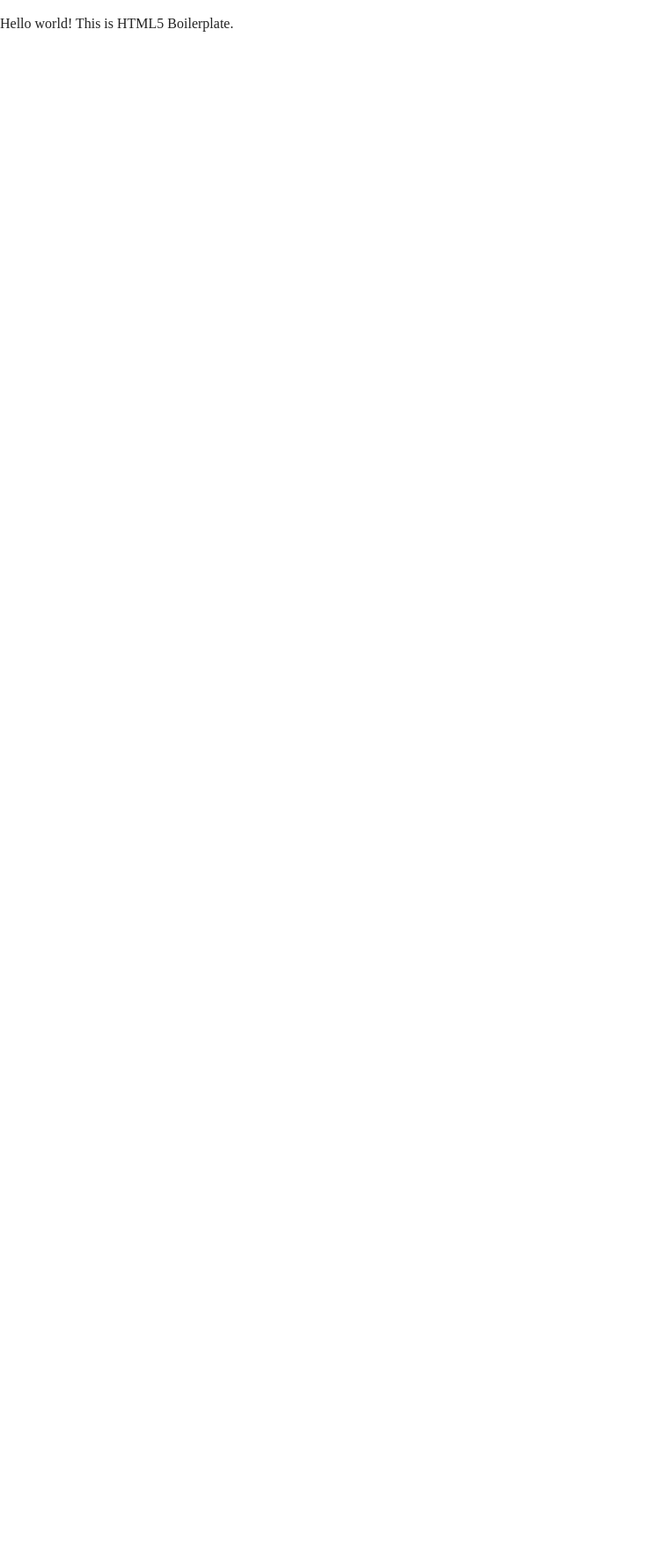
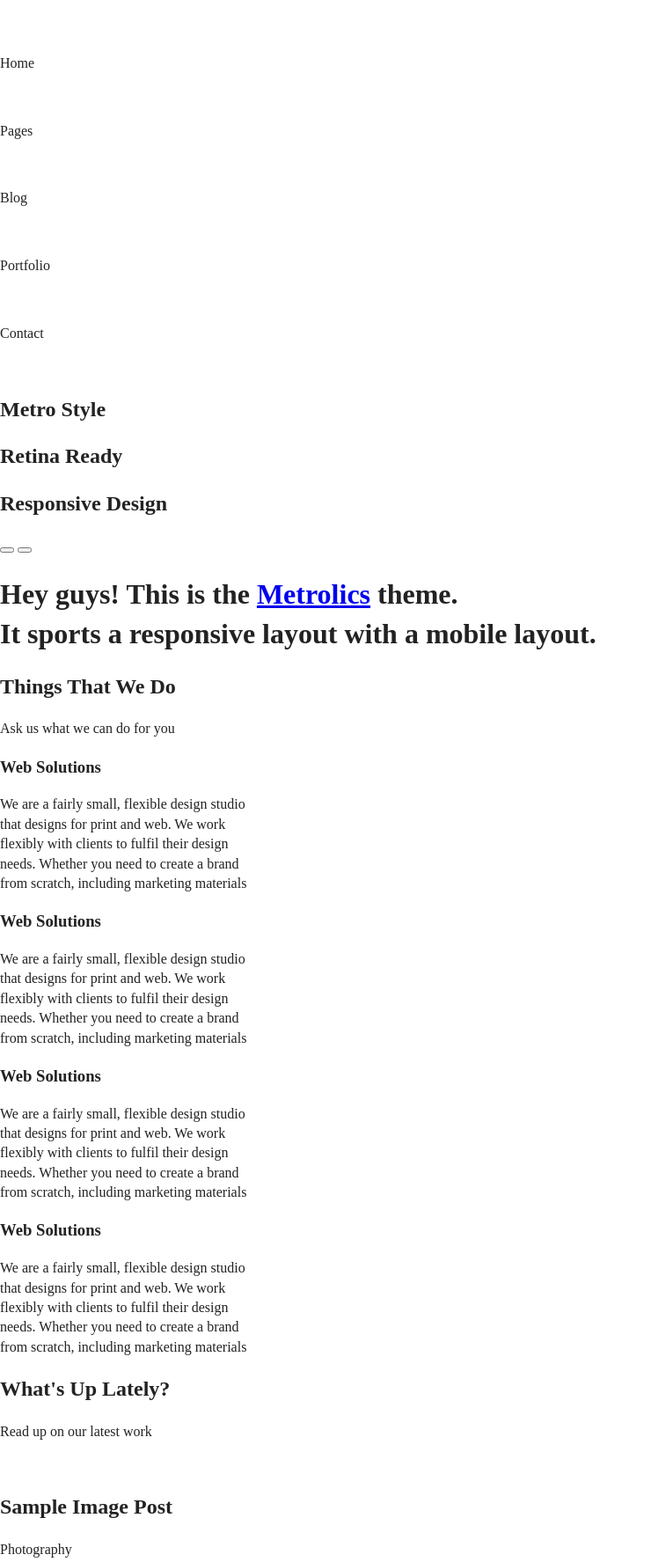
Before and after one commit to cozy6/Project-1-Lab3-ResponsiveLayouts, a plain HTML site: page index.html in a window 1280 px wide. Shown: the top 1775 px of the page at 88% size, without its empty margins (0-740 px from the left). Before the commit the page ends 800 px from the top, so only its background shows below. Drawn offline with Linux system fonts and the light colour scheme.

Commit message:
jimmy push
html semantics only push 1

```diff
--- a/index.html
+++ b/index.html
@@ -3,7 +3,7 @@
 
 <head>
   <meta charset="utf-8">
-  <title></title>
+  <title>Responsive Layouts</title>
   <meta name="description" content="">
   <meta name="viewport" content="width=device-width, initial-scale=1">
 
@@ -18,24 +18,117 @@
 
   <link rel="stylesheet" href="css/normalize.css">
   <link rel="stylesheet" href="css/main.css">
-
-  <meta name="theme-color" content="#fafafa">
 </head>
 
 <body>
 
-  <!-- Add your site or application content here -->
-  <p>Hello world! This is HTML5 Boilerplate.</p>
-  <script src="js/vendor/modernizr-3.11.2.min.js"></script>
-  <script src="js/plugins.js"></script>
-  <script src="js/main.js"></script>
+  <header class="page__header-top">
+    <img class="example.png" src="logo.png" alt="">
+    <nav class="page__header-top">
+      <section class="nav__button-home">
+        <img src="" alt="">
+        <p class="nav__button-p"><a href=""></a>Home</p>
+      </section>
+      <section class="nav__button-pages">
+        <img src="" alt="">
+        <p class="nav__button-p"><a href=""></a>Pages</p>
+      </section>
+      <section class="nav__button-blog">
+        <img src="" alt="">
+        <p class="nav__button-p"><a href=""></a>Blog</p>
+      </section>
+      <section class="nav__button-portfolio">
+        <img src="" alt="">
+        <p class="nav__button-p"><a href=""></a>Portfolio</p>
+      </section>
+      <section class="nav__button-contact">
+        <img src="" alt="">
+        <p class="nav__button-p"><a href=""></a>Contact</p>
+      </section>
+    </nav>
+  </header>
 
-  <!-- Google Analytics: change UA-XXXXX-Y to be your site's ID. -->
-  <script>
-    window.ga = function () { ga.q.push(arguments) }; ga.q = []; ga.l = +new Date;
-    ga('create', 'UA-XXXXX-Y', 'auto'); ga('set', 'anonymizeIp', true); ga('set', 'transport', 'beacon'); ga('send', 'pageview')
-  </script>
-  <script src="https://www.google-analytics.com/analytics.js" async></script>
+  <section class="main__carousel--top ">
+    <img src="" alt="">
+    <section class="carousel__heading--top">
+      <h2>Metro Style</h2>
+    </section>
+    <section class="carousel__heading--middle">
+      <h2>Retina Ready</h2>
+    </section>
+    <section class="carousel__heading--bottom">
+      <h2>Responsive Design</h2>
+    </section>
+
+    <button class="main__carousel--left-btn"></button>
+    <button class="main__carousel--right-btn"></button>
+  </section>
+
+  <section class="main__container">
+    <h1 class="main__container--top-heading">Hey guys! This is the <a href="#">Metrolics</a> theme.<br>It sports a
+      responsive layout with a mobile layout.</h1>
+    <h2 class="main__container--middle-heading">Things That We Do</h2>
+    <p class="main__container--middle-p">Ask us what we can do for you</p>
+
+    <section class="main__container--wwd">
+      <section class="main__container-web-solutions-section">
+        <h3 class="main__container--web-solutions-heading">Web Solutions</h3>
+        <p class="main__container--web-solutions-p">
+          We are a fairly small, flexible design studio<br>that designs for print and web. We work<br> flexibly with
+          clients to fulfil their design<br> needs. Whether you need to create a brand<br> from scratch, including
+          marketing materials
+        </p>
+      </section>
+
+      <section class="main__container-photography-section">
+        <h3 class="main__container--photography-heading">Web Solutions</h3>
+        <p class="main__container--photography-p">
+          We are a fairly small, flexible design studio<br>that designs for print and web. We work<br> flexibly with
+          clients to fulfil their design<br> needs. Whether you need to create a brand<br> from scratch, including
+          marketing materials
+        </p>
+      </section>
+
+      <section class="main__container-web-development-section">
+        <h3 class="main__container--web-development-heading">Web Solutions</h3>
+        <p class="main__container--web-development-p">
+          We are a fairly small, flexible design studio<br>that designs for print and web. We work<br> flexibly with
+          clients to fulfil their design<br> needs. Whether you need to create a brand<br> from scratch, including
+          marketing materials
+        </p>
+      </section>
+
+      <section class="main__container--web-design-section">
+        <h3 class="main__container--web-design-heading">Web Solutions</h3>
+        <p class="main__container--web-design-p">
+          We are a fairly small, flexible design studio<br>that designs for print and web. We work<br> flexibly with
+          clients to fulfil their design<br> needs. Whether you need to create a brand<br> from scratch, including
+          marketing materials
+        </p>
+      </section>
+    </section>
+
+<!-- Main Container What's Up Lately? section -->
+    <section class="main__container--wul-section">
+      <h2 class="main__container--wul-heading">What's Up Lately?</h2>
+      <p class="main__container--wul-p">Read up on our latest work</p>
+      <section class="main__container--wul-image1">
+        <img src="" alt="">
+        <h2 class="main__container--wul-image-heading">Sample Image Post</h2>
+        <p class="main__container--wul-image-p">Photography</p>
+      </section>
+      <section class="main__container--wul-image2">
+        <img src="" alt="">
+        <h2 class="main__container--wul-image-heading">Sample Image Post</h2>
+        <p class="main__container--wul-image-p">Photography</p>
+      </section>
+      <section class="main__container--wul-image3">
+        <img src="" alt="">
+        <h2 class="main__container--wul-image-heading">Sample Image Post</h2>
+        <p class="main__container--wul-image-p">Photography</p>
+      </section>
+    </section>
+
 </body>
 
 </html>
```
